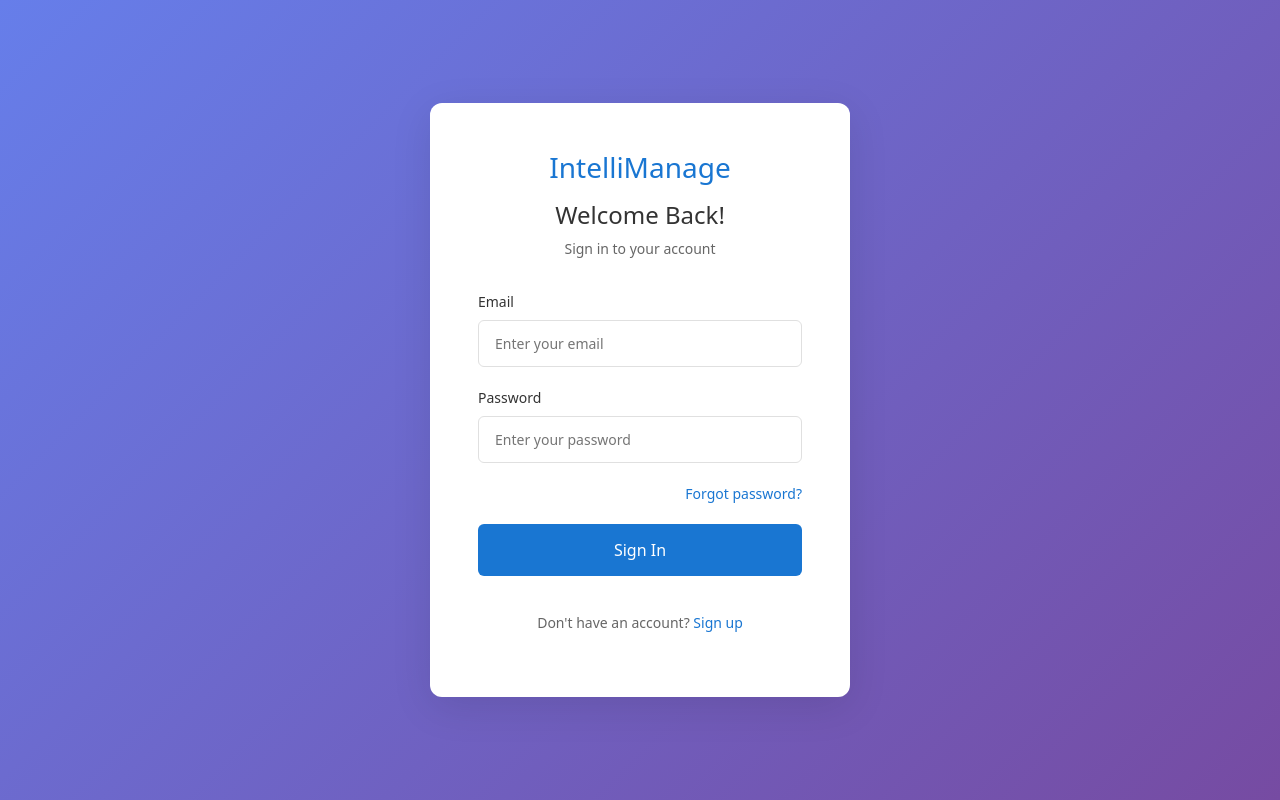
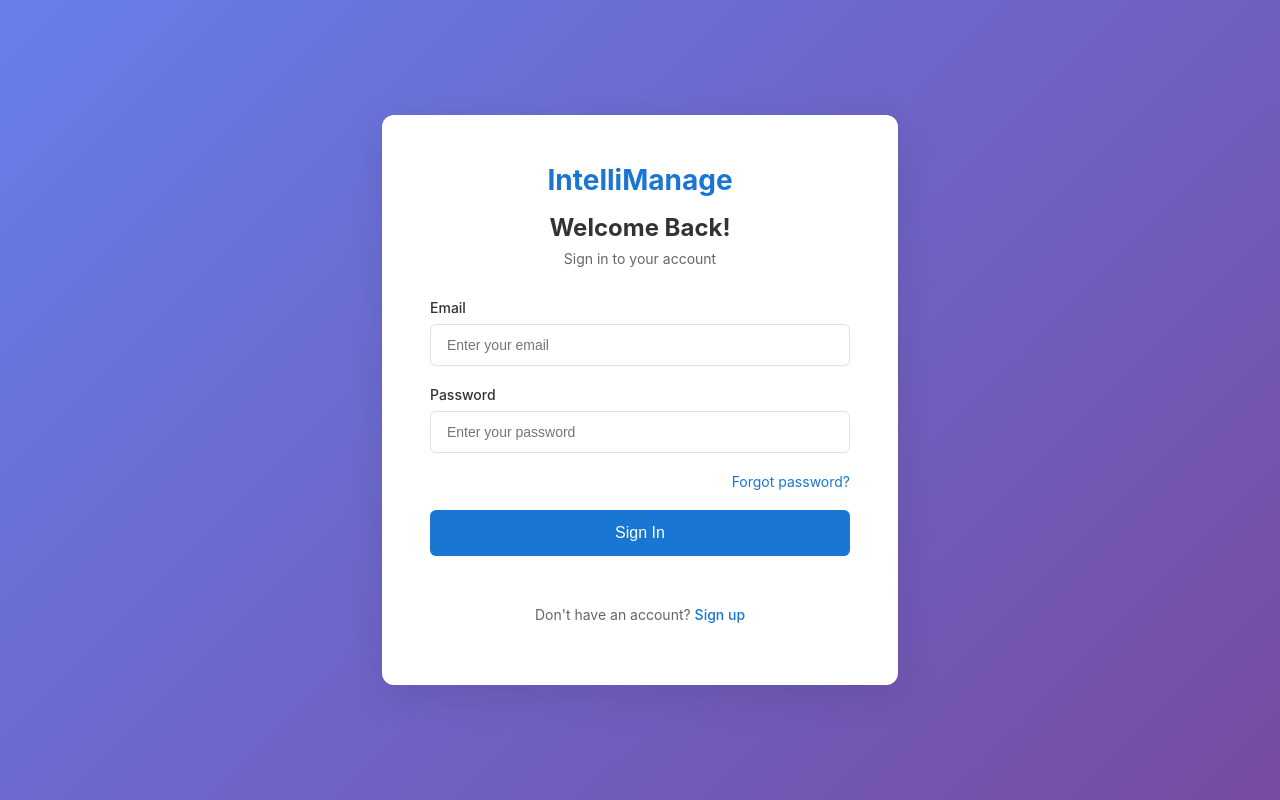
Before and after one commit to Ad2m1109/IntelliManage, an Angular app: page /auth/login in a window 1280 px wide. Built offline with nearby package versions, Linux system fonts and the light colour scheme.

Commit message:
set up of colors palette

```diff
--- a/src/styles.css
+++ b/src/styles.css
@@ -1,2 +1,29 @@
+:root {
+  /* Core Color Palette */
+  --primary-color: #4A90E2;
+  --accent-color: #2ECC71;
+  --background-color: #F5F7FA;
+  --surface-color: #FFFFFF;
+  --text-primary-color: #2C3E50;
+  --text-secondary-color: #8A94A6;
+  --border-color: #E0E6ED;
+
+  /* Semantic Colors */
+  --success-color: #2ECC71;
+  --warning-color: #F39C12;
+  --error-color: #E74C3C;
+
+  /* Hover/Interaction States */
+  --primary-hover-color: #3a7ac2;
+}
+
+body {
+  background-color: var(--background-color);
+  color: var(--text-primary-color);
+  font-family: -apple-system, BlinkMacSystemFont, "Segoe UI", Roboto, Helvetica, Arial, sans-serif, "Apple Color Emoji", "Segoe UI Emoji", "Segoe UI Symbol";
+  margin: 0;
+  padding: 0;
+}
+
 /* You can add global styles to this file, and also import other style files */
 @import url("bootstrap/dist/css/bootstrap.min.css");
```
